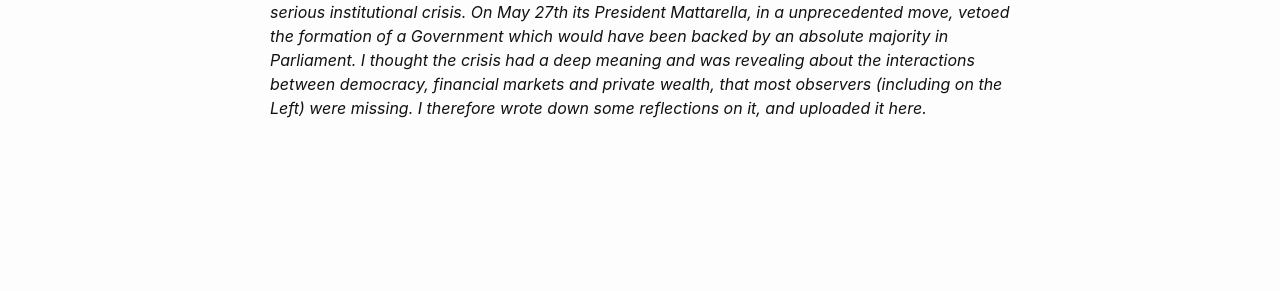
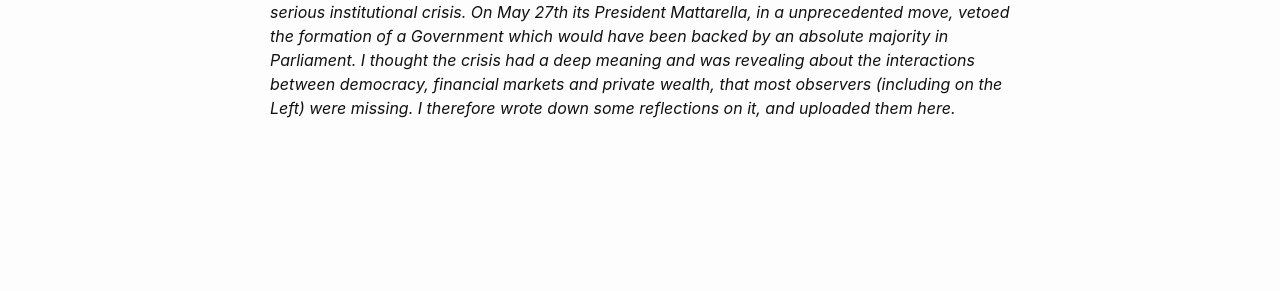
Before and after one commit to danielegirardi/danielegirardi.github.io, a Jekyll site: the page built from posts/english_posts.md, in a window 1280 px wide. Shown: the part 188-479 px from the top of the page. Built offline with Jekyll 4.4.1, drawn with Linux system fonts in a browser that asks for light colours; some of the changed text lies outside the part shown.

Commit message:
Update english_posts.md

```diff
--- a/posts/english_posts.md
+++ b/posts/english_posts.md
@@ -7,4 +7,4 @@
 <style type="text/css">a {text-decoration: none; color: inherit}</style>
 
 <span style="color: #1008F4;"><strong><a href="https://danielegirardi.github.io/posts/may2018post" target="_blank" rel="noopener">Italy's institutional crisis, the Euro and the Left</a></strong></span> (May 29, 2018)
-<em>In May 2018, Italy experienced a serious institutional crisis. On May 27th its President Mattarella, in a unprecedented move, vetoed the formation of a Government which would have been backed by an absolute majority in Parliament. I thought the crisis had a deep meaning and was revealing about the interactions between democracy, financial markets and private wealth, that most observers (including on the Left) were missing. I therefore wrote down some reflections on it, and uploaded it here. </em>
+<em>In May 2018, Italy experienced a serious institutional crisis. On May 27th its President Mattarella, in a unprecedented move, vetoed the formation of a Government which would have been backed by an absolute majority in Parliament. I thought the crisis had a deep meaning and was revealing about the interactions between democracy, financial markets and private wealth, that most observers (including on the Left) were missing. I therefore wrote down some reflections on it, and uploaded them here. </em>
```
